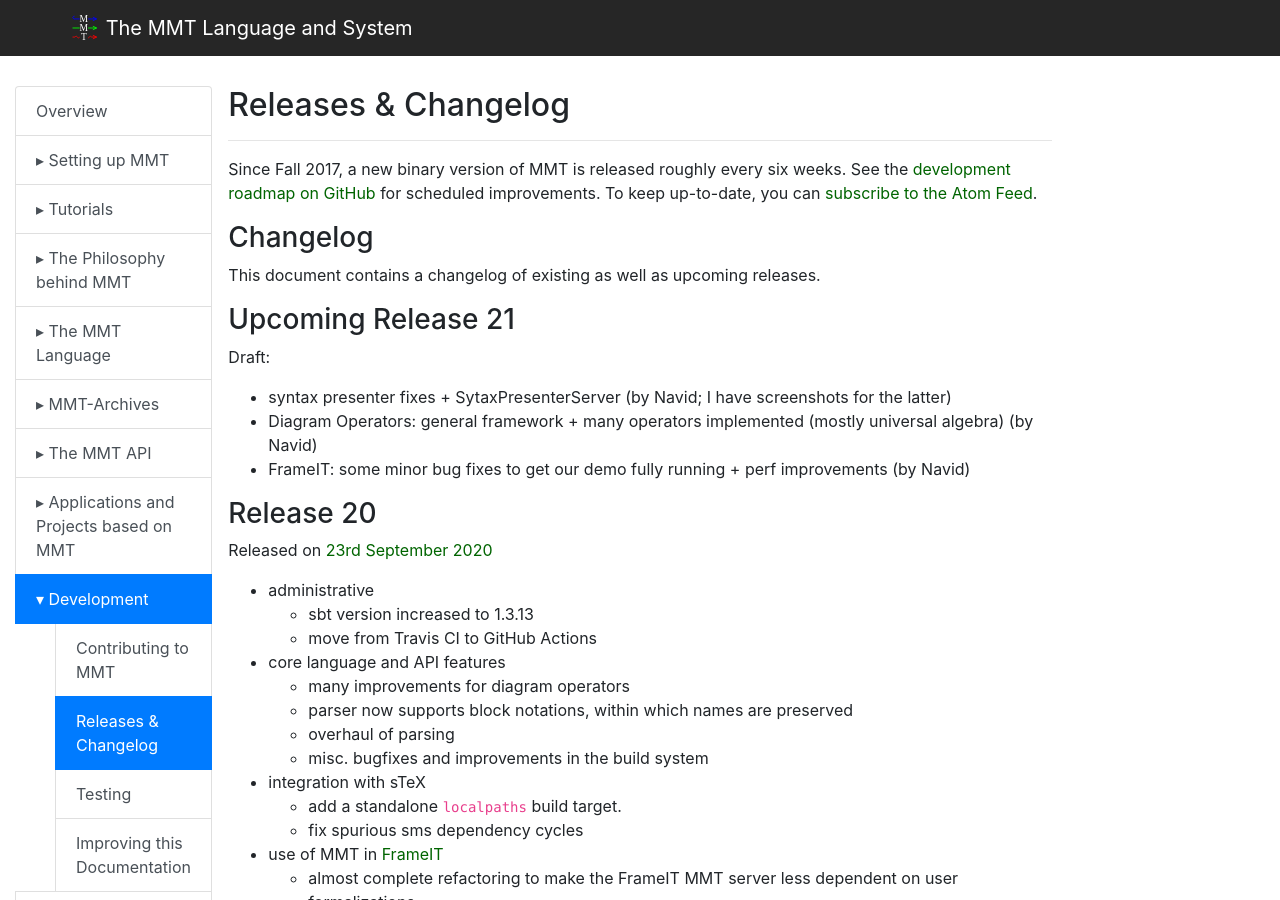
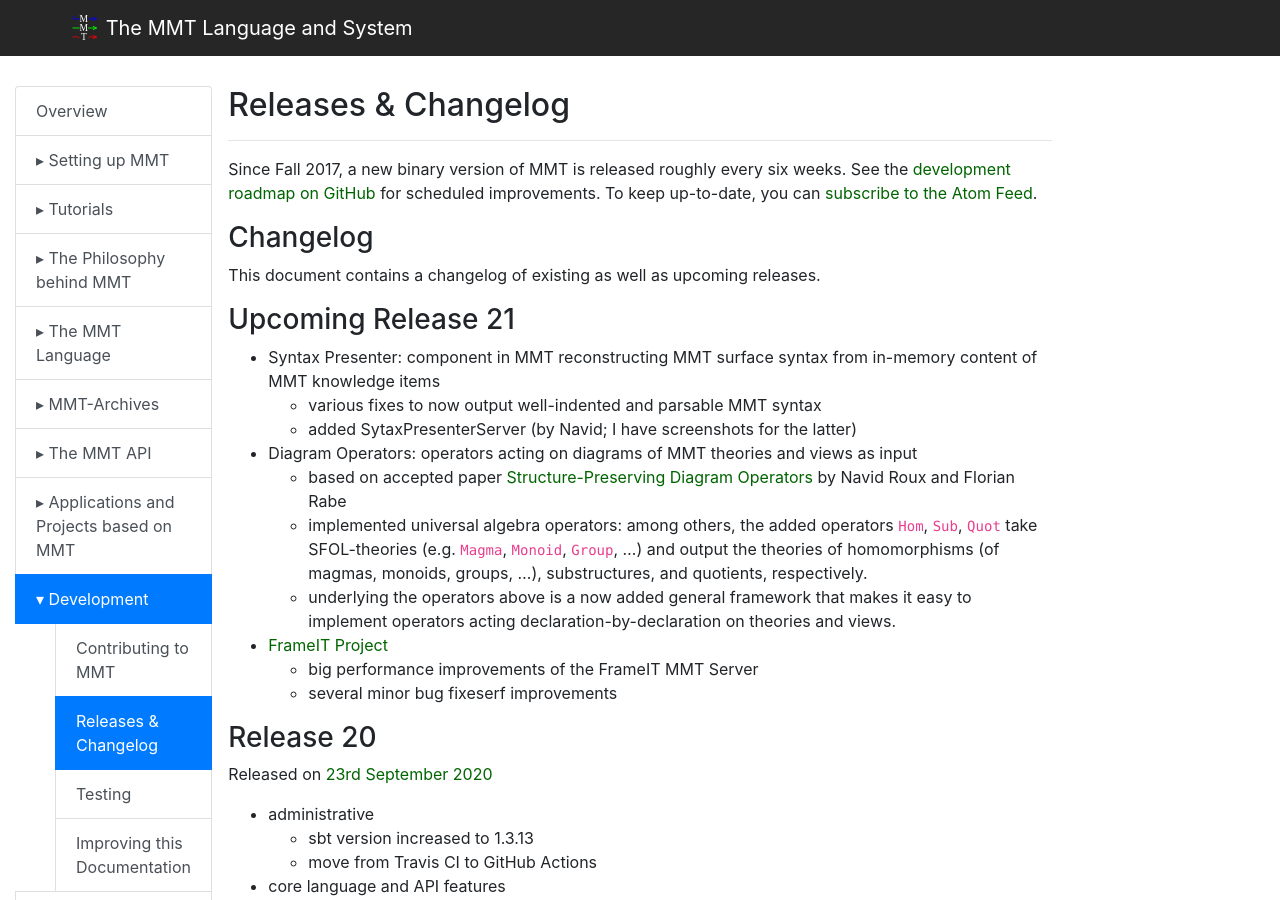
Before and after one commit to UniFormal/uniformal.github.io, a Jekyll site: the page built from doc/development/releases.md, in a window 1280 px wide and 900 px high. Built offline with Jekyll 4.4.1, drawn with Linux system fonts in a browser that asks for light colours.

Commit message:
Update releases.md

```diff
--- a/doc/development/releases.md
+++ b/doc/development/releases.md
@@ -13,11 +13,16 @@ This document contains a changelog of existing as well as upcoming releases.
 
 ### Upcoming Release 21
 
-Draft:
-
-- syntax presenter fixes + SytaxPresenterServer (by Navid; I have screenshots for the latter)
-- Diagram Operators: general framework + many operators implemented (mostly universal algebra) (by Navid)
-- FrameIT: some minor bug fixes to get our demo fully running + perf improvements (by Navid)
+- Syntax Presenter: component in MMT reconstructing MMT surface syntax from in-memory content of MMT knowledge items
+  - various fixes to now output well-indented and parsable MMT syntax
+  - added SytaxPresenterServer (by Navid; I have screenshots for the latter)
+- Diagram Operators: operators acting on diagrams of MMT theories and views as input
+  - based on accepted paper [Structure-Preserving Diagram Operators](https://kwarc.info/people/frabe/Research/RR_diagops_20.pdf) by Navid Roux and Florian Rabe
+  - implemented universal algebra operators: among others, the added operators `Hom`, `Sub`, `Quot` take SFOL-theories (e.g. `Magma`, `Monoid`, `Group`, ...) and output the theories of homomorphisms (of magmas, monoids, groups, ...), substructures, and quotients, respectively.
+  - underlying the operators above is a now added general framework that makes it easy to implement operators acting declaration-by-declaration on theories and views.
+- [FrameIT Project](https://uframeit.github.io/)
+  - big performance improvements of the FrameIT MMT Server
+  - several minor bug fixeserf improvements
 
 ### Release 20
 
```
